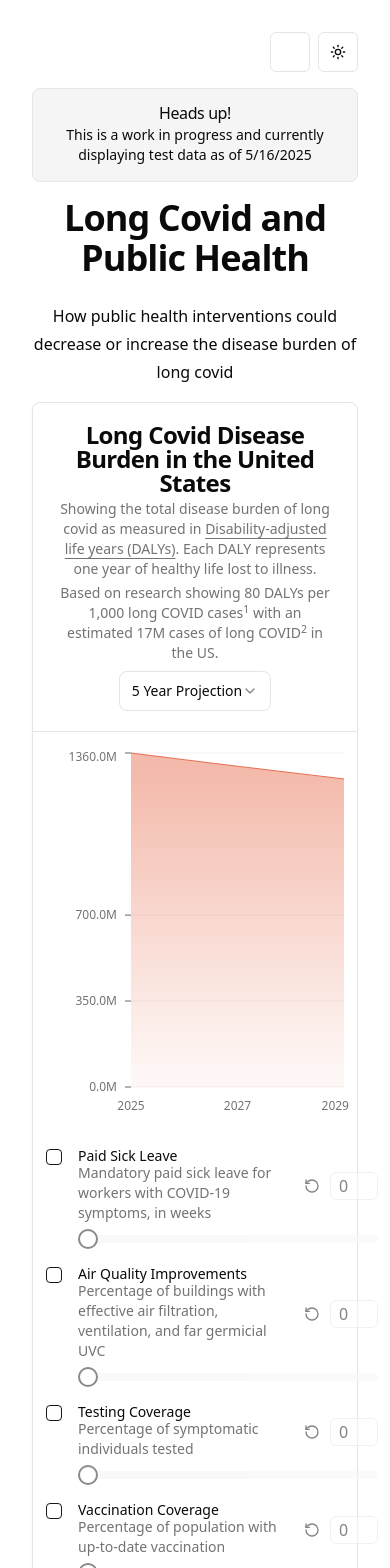
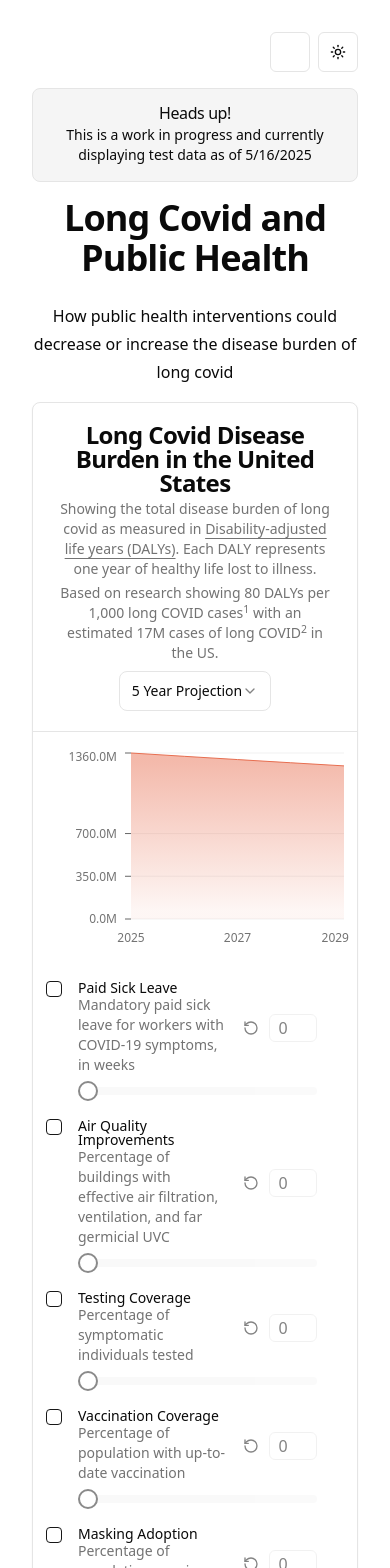
Before and after one commit to DevinCLane/long-covid-dalys, a React (Vite) app: page / in a window 390 px wide. Shown: the top 1568 px of the page. Built offline with nearby package versions, Linux system fonts and the light colour scheme; some icons are missing.

Commit message:
adjust mobile styles for sliders

```diff
--- a/src/components/interventions-slider.tsx
+++ b/src/components/interventions-slider.tsx
@@ -53,7 +53,7 @@ function InterventionsSlider({
   });
 
   return (
-    <div className={cn("min-w-[300px] space-y-3", className)}>
+    <div className={cn("w-full space-y-3", className)}>
       <div className="flex items-center justify-between gap-2">
         <div>
           <Label>{label}</Label>
```
